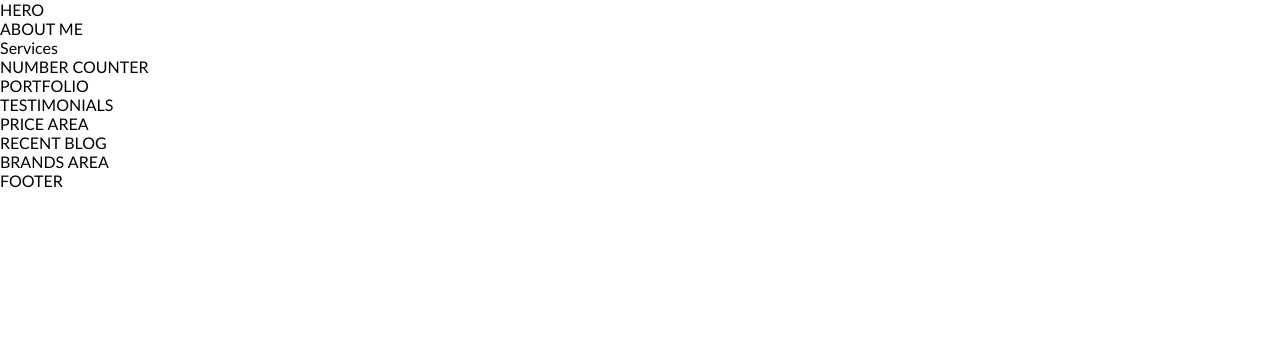
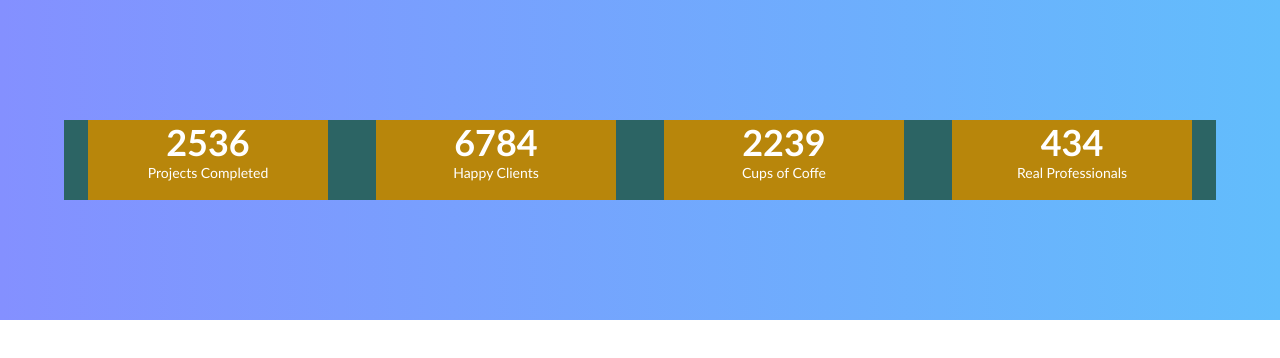
Before and after one commit to front-end-by-rimantas/25-grupe-portfolio-personal, a website: page index.html in a window 1280 px wide. Drawn offline with Linux system fonts and the light colour scheme.

Commit message:
Counter code

```diff
--- /dev/null
+++ b/css/components/counter.css
@@ -0,0 +1,56 @@
+body,
+body * {
+    margin: 0;
+    padding: 0;
+    vertical-align: top;
+    box-sizing: border-box;
+    font-family: 'Gill Sans', 'Gill Sans MT', Calibri, 'Trebuchet MS', sans-serif;
+    word-break: break-all;
+}
+.counter-area {
+    background: linear-gradient(to right,  #8490ff 0%,#62bdfc 100%);
+    height: 320px;
+    position: relative;
+}
+.counter-container {
+    display:inline-block;
+    background-color: rgb(113, 134, 113);
+    position: absolute;
+    top: 120px;
+    width: 90%;
+    margin: 0 5% 0 5%;
+}
+.counter-row {
+    display: flex;
+    justify-content: space-around;
+    background-color: rgb(44, 100, 100);
+    height: 80px;
+}
+.counter {
+    background-color: darkgoldenrod;
+    color: white;
+    text-align: center;
+
+    width: 240px;
+    font-size: 14px;
+    font-weight: 300;
+}
+h1 {
+    font-weight: 700;
+    font-size: 36px;
+}
+@media all and (max-width: 992px) {
+
+}
+@media all and(max-width: 800px) {
+
+}
+@media all and(max-width: 767px) {
+
+}
+@media all and(max-width: 485px) {
+
+}
+@media all and(max-width: 408px) {
+
+}
--- a/index.html
+++ b/index.html
@@ -7,11 +7,12 @@
     <meta name="viewport" content="width=device-width, initial-scale=1.0">
     <title>Personal</title>
     <link rel="stylesheet" href="./css/custom-home.css">
+    <link rel="stylesheet" href="./css/components/counter.css">
 </head>
 
 <body>
     <!-- HEADER START -->
-    <Div>
+
         <!-- LOGO  -->
         <!-- HOME  -->
         <!-- ABOUT  -->
@@ -21,69 +22,60 @@
         <!-- BLOG  -->
         <!-- PAGES  -->
         <!-- CONTACT  -->
-    </Div>
+
     <!-- HEADER END -->
 
 
             <!-- HERO -->
-    <div>
-        HERO
-    </div>
             <!-- HERO END -->
 
             <!-- ABOUT ME START-->
-    <div>
-        ABOUT ME
-    </div>
             <!-- ABOUT ME END -->
 
             <!-- My Offered Services START-->
-    <div>
-        Services
-    </div>
             <!-- My Offered Services END-->
 
-            <!-- SECTION: ANIMATED NUMBER COUNTER START -->
-    <div>
-        NUMBER COUNTER
+        <!-- SECTION: ANIMATED NUMBER COUNTER START -->
+<section class="counter-area">
+    <div class="counter-container">
+        <div class="counter-row">
+            <div class="counter">
+                <h1>2536</h1>
+                <p>Projects Completed</p>
+            </div>
+            <div class="counter">
+                <h1>6784</h1>
+                <p>Happy Clients</p>
+            </div>
+            <div class="counter">
+                <h1>2239</h1>
+                <p>Cups of Coffe</p>
+            </div>
+            <div class="counter">
+                <h1>434</h1>
+                <p>Real Professionals</p>
+            </div>
+        </div>
     </div>
-            <!-- SECTION: ANIMATED NUMBER COUNTER END -->
+</section>
+        <!-- SECTION: ANIMATED NUMBER COUNTER END -->
 
             <!-- SECTION: PORTFOLIO START -->
-    <div>
-        PORTFOLIO
-    </div>
             <!-- SECTION: PORTFOLIO END -->
 
-
             <!-- SECTION: TESTIMONIALS START -->
-    <div>
-        TESTIMONIALS
-    </div>
             <!-- SECTION: TESTIMONIALS END -->
 
             <!-- SECTION: PRICE AREA START -->
-    <div>
-        PRICE AREA
-    </div>
             <!-- SECTION: PRICE AREA END -->
 
             <!-- SECTION: RECENT BLOG START-->
-    <div>
-        RECENT BLOG
-    </div>
             <!-- SECTION: RECENT BLOG END-->
 
             <!-- SECTION: BRANDS AREA START -->
-    <div>
-        BRANDS AREA
-    </div>
             <!-- SECTION: BRANDS AREA END-->
 
             <!-- SECTION: FOOTER START-->
-    <div>
-        FOOTER
-    </div>
             <!-- SECTION: FOOTER END-->
 
 
```
